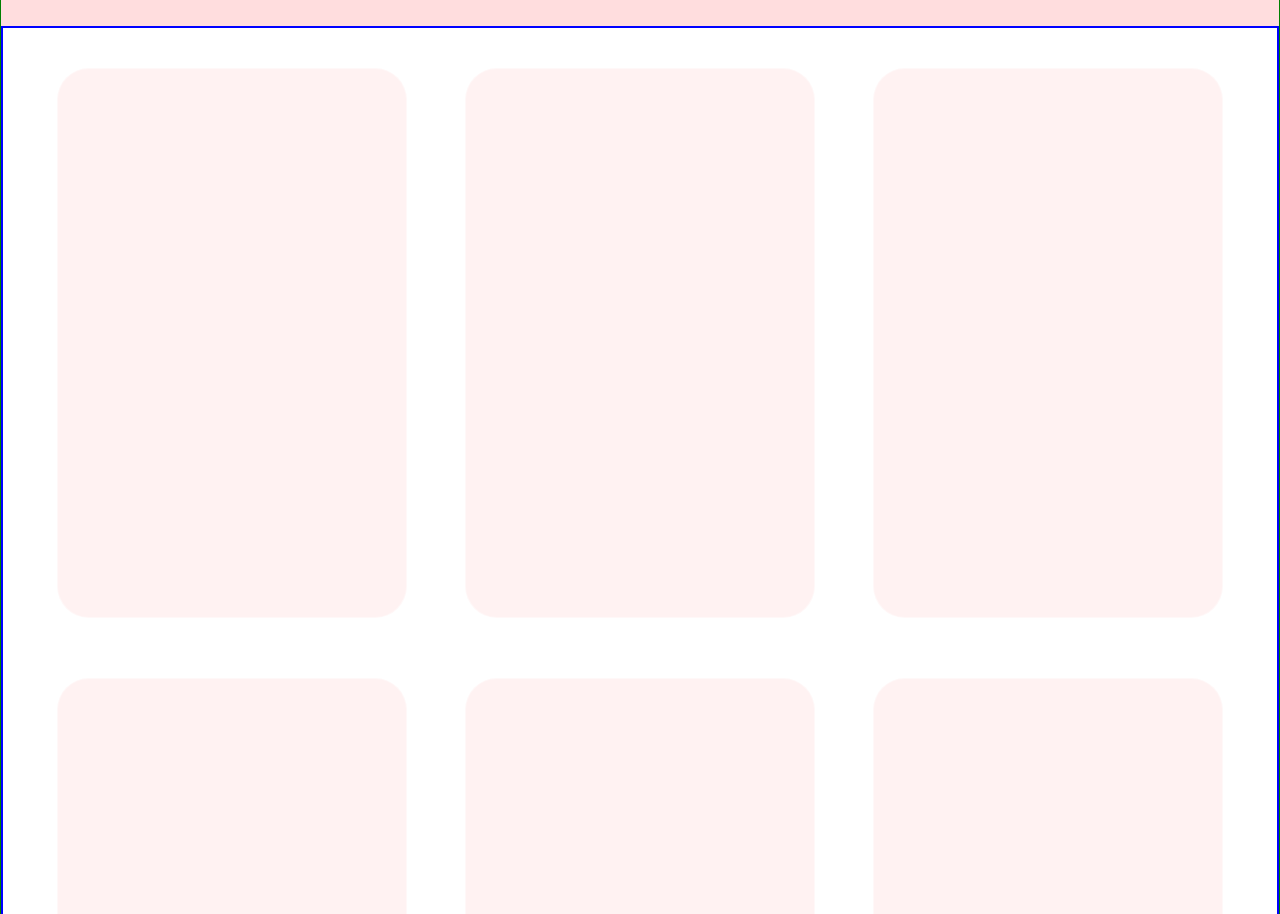
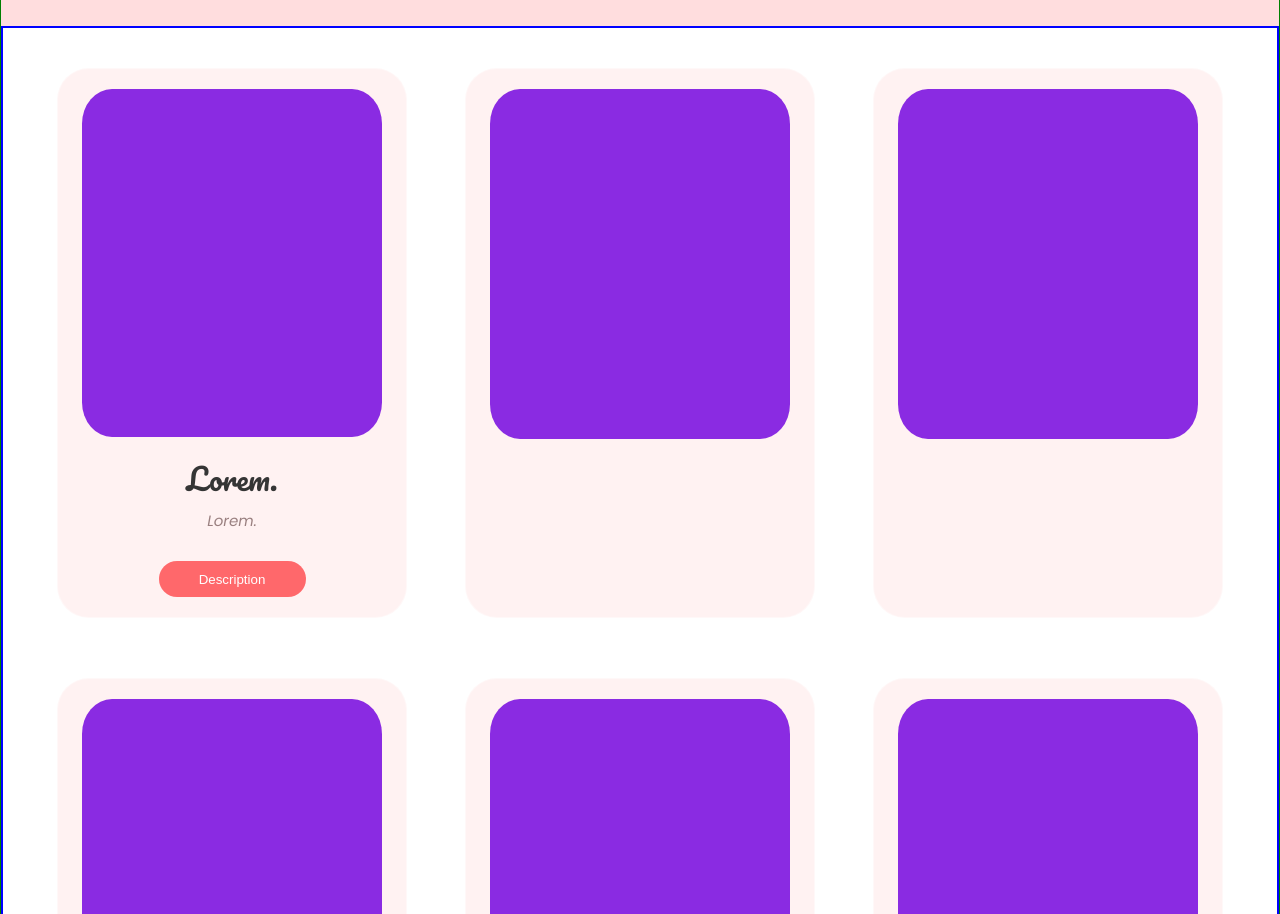
Before and after one commit to sleeepylala/bookfinder, a website built with Parcel: page src/pages/book.html in a window 1280 px wide. Shown: the part 238-1152 px from the top of the page. Built offline with nearby package versions, Linux system fonts and the light colour scheme.

Commit message:
come deve essere la card

```diff
--- a/src/pages/book.html
+++ b/src/pages/book.html
@@ -21,15 +21,46 @@
       </div>
       <section class="cards">
         <div class="container-cards">
-          <div class="card-book"></div>
-          <div class="card-book"></div>
-          <div class="card-book"></div>
-          <div class="card-book"></div>
-          <div class="card-book"></div>
-          <div class="card-book"></div>
-          <div class="card-book"></div>
-          <div class="card-book"></div>
-          <div class="card-book"></div>
+          <div class="card-book">
+            <div class="container-img-book"></div>
+            <div class="container-text-book">
+              <h1>Lorem.</h1>
+              <h2>Lorem.</h2>
+            </div>
+            <button type="submit" class="btn-description">Description</button>
+          </div>
+          <div class="card-book">
+            <div class="container-img-book"></div>
+            <div class="container-text-book"></div>
+          </div>
+          <div class="card-book">
+            <div class="container-img-book"></div>
+            <div class="container-text-book"></div>
+          </div>
+          <div class="card-book">
+            <div class="container-img-book"></div>
+            <div class="container-text-book"></div>
+          </div>
+          <div class="card-book">
+            <div class="container-img-book"></div>
+            <div class="container-text-book"></div>
+          </div>
+          <div class="card-book">
+            <div class="container-img-book"></div>
+            <div class="container-text-book"></div>
+          </div>
+          <div class="card-book">
+            <div class="container-img-book"></div>
+            <div class="container-text-book"></div>
+          </div>
+          <div class="card-book">
+            <div class="container-img-book"></div>
+            <div class="container-text-book"></div>
+          </div>
+          <div class="card-book">
+            <div class="container-img-book"></div>
+            <div class="container-text-book"></div>
+          </div>
         </div>
       </section>
     </main>
--- a/src/scss/buttons.scss
+++ b/src/scss/buttons.scss
@@ -6,6 +6,16 @@
   height: 36px;
   margin-left: -155px;
   z-index: 2;
+  background-color: #ff686b;
+  border: none;
+  color: white;
+  transition: background-color 0.3s, color 0.3s;
+}
+.btn-description {
+  position: relative;
+  border-radius: 119px;
+  width: 147px;
+  height: 36px;
   background-color: #ff686b;
   border: none;
   color: white;
@@ -23,3 +33,9 @@
   cursor: pointer;
   color: #ff686b;
 }
+.btn-description:hover {
+  border: 1px solid #ff686b;
+  background-color: transparent !important;
+  cursor: pointer;
+  color: #ff686b;
+}
--- a/src/scss/cards.scss
+++ b/src/scss/cards.scss
@@ -20,7 +20,7 @@
       padding: 20px;
       flex-direction: column;
       align-items: center;
-      gap: 20px;
+      gap: 30px;
       border-radius: 32px;
       border: 1.4px solid rgba(255, 255, 255, 0.4);
       background: linear-gradient(0deg, #fff2f2 0%, #fff2f2 100%),
@@ -30,3 +30,35 @@
     }
   }
 }
+
+.container-img-book {
+  width: 300px;
+  height: 350px;
+  border-radius: 10%;
+  background-color: blueviolet;
+}
+.container-text-book {
+  display: flex;
+  flex-direction: column;
+  justify-content: center;
+  align-items: center;
+  gap: 20px;
+  h1 {
+    color: #353535;
+    text-align: center;
+    font-family: Pacifico;
+    font-size: 30px;
+    font-style: normal;
+    font-weight: 400;
+    line-height: 24px;
+  }
+  h2 {
+    color: #9a8080;
+    text-align: center;
+    font-family: Poppins;
+    font-size: 15px;
+    font-style: normal;
+    font-weight: 400;
+    line-height: 20px;
+  }
+}
```
Also changed, not shown: dist/book.html, 4 other files.
